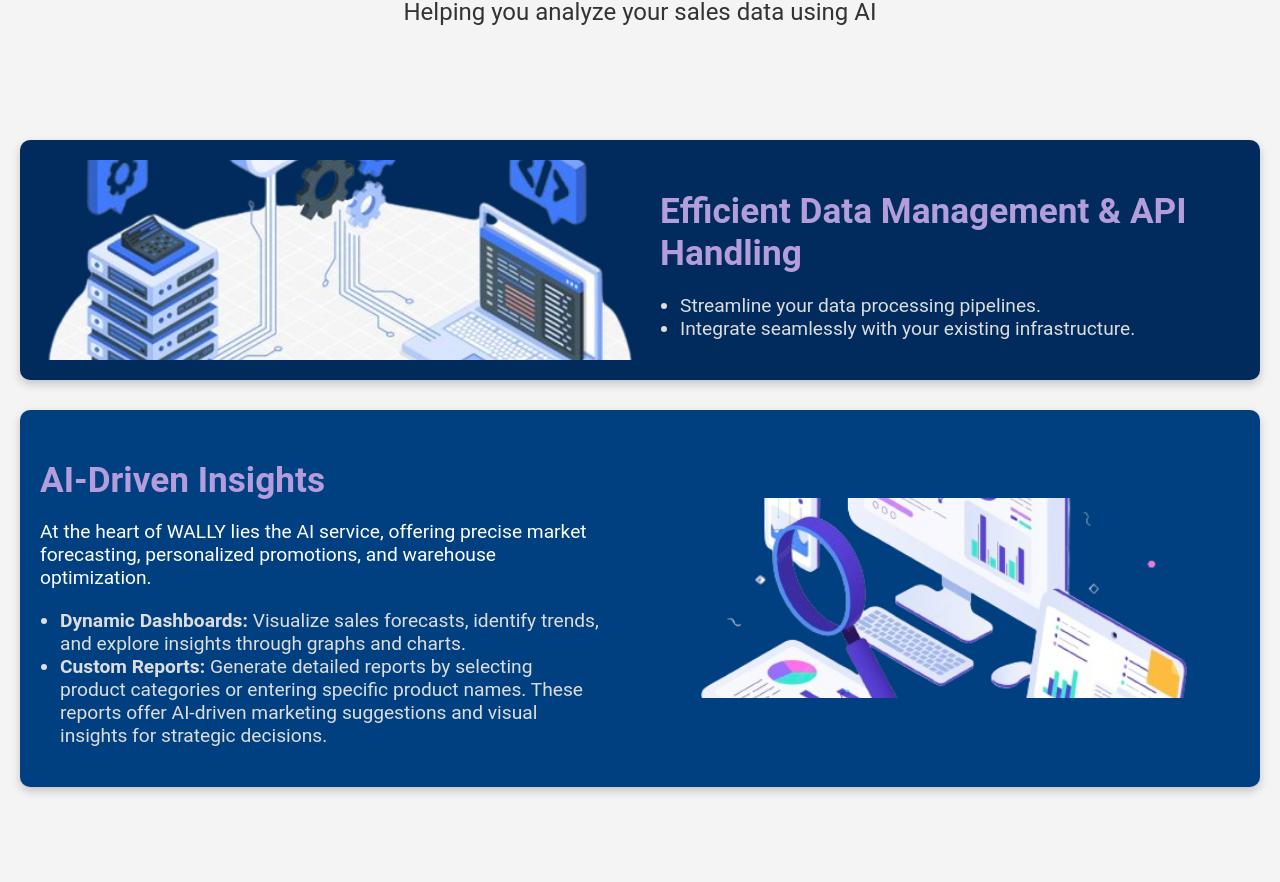
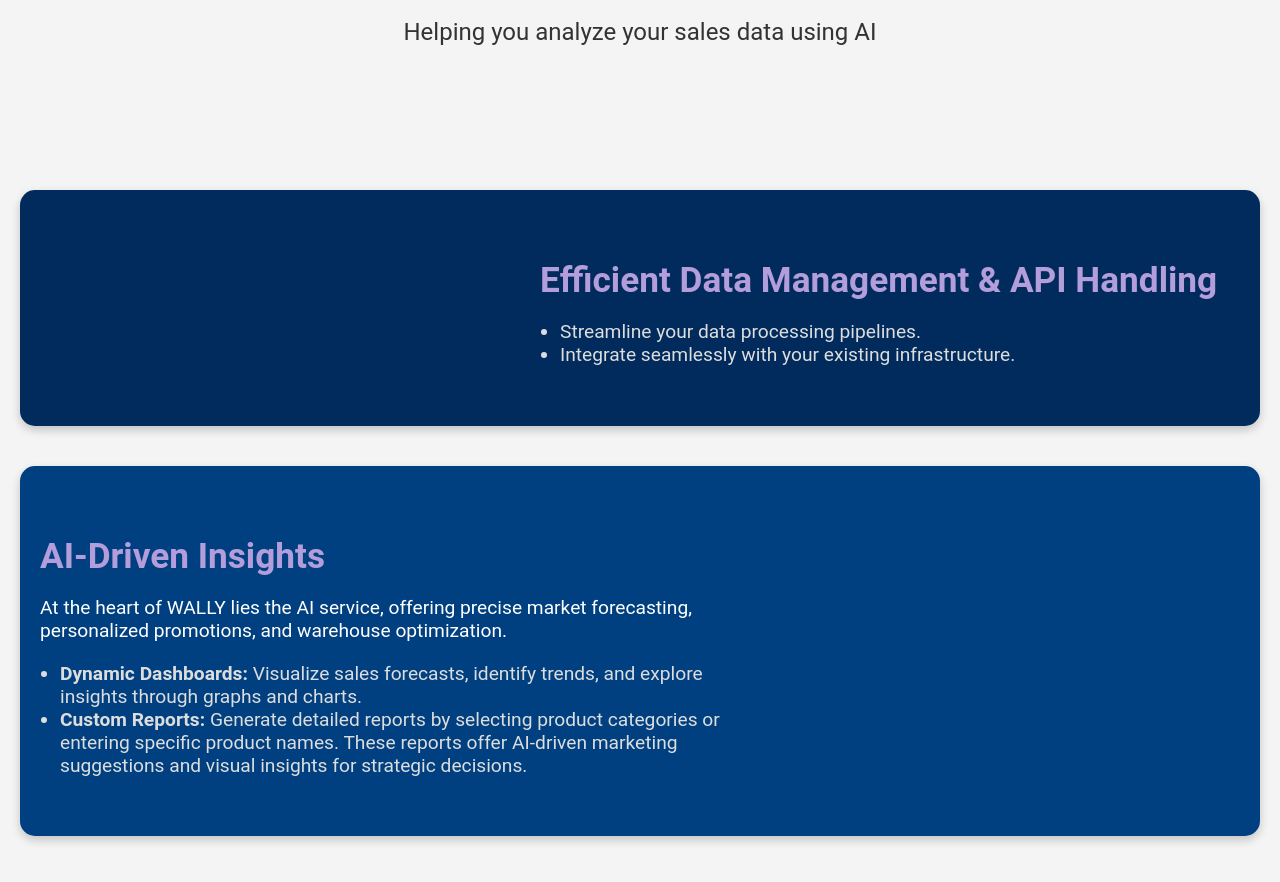
Before and after one commit to samvardhan03/hack.sp, a React (Create React App) app: page / in a window 1280 px wide. Shown: the part 308-1190 px from the top of the page. Before the commit the page ends 1145 px from the top, so only its background shows below. Built offline with nearby package versions, Linux system fonts and the light colour scheme.

Commit message:
Update Home.css

```diff
--- a/src/components/styles/Home.css
+++ b/src/components/styles/Home.css
@@ -19,9 +19,9 @@
 /* Hero Section */
 .hero-section {
     text-align: center;
-    padding: 60px 20px;
+    padding: 80px 20px; /* Increased padding for more space */
     width: 100%;
-    margin-bottom: 30px;
+    margin-bottom: 40px; /* Increased margin bottom */
 }
 
 .hero-title {
@@ -41,12 +41,13 @@
     font-size: 1.5em; /* Increased font size */
     margin-top: 10px;
 }
+
 /* Feature Section */
 .feature-section {
     background: #002b5c;
-    padding: 20px;
-    border-radius: 10px;
-    margin-bottom: 30px;
+    padding: 40px 20px; /* Increased padding for more space */
+    border-radius: 15px;
+    margin-bottom: 40px; /* Increased margin bottom */
     box-shadow: 0 4px 10px rgba(0, 0, 0, 0.2);
     width: 100%;
     max-width: 1200px;
@@ -60,8 +61,8 @@
 }
 
 .feature-image {
-    width: 50%;
-    height: 200px;
+    width: 40%; /* Reduced image width */
+    height: auto; /* Maintain aspect ratio */
     background-size: cover;
     background-position: center;
     border-radius: 10px;
@@ -73,7 +74,7 @@
 }
 
 .feature-text h2 {
-    font-size: 2.2em;
+    font-size: 2.2em; /* Font size of heading */
     margin-bottom: 10px;
     color: #b39ddb; /* Pastel purple */
 }
@@ -88,9 +89,9 @@
 /* Insights Section */
 .insights-section {
     background: #004080;
-    padding: 20px;
-    border-radius: 10px;
-    margin-bottom: 30px;
+    padding: 40px 20px; /* Increased padding for more space */
+    border-radius: 15px;
+    margin-bottom: 40px; /* Increased margin bottom */
     box-shadow: 0 4px 10px rgba(0, 0, 0, 0.2);
     width: 100%;
     max-width: 1200px;
@@ -110,7 +111,7 @@
 }
 
 .insights-text h2 {
-    font-size: 2.2em;
+    font-size: 2.2em; /* Font size of heading */
     margin-bottom: 10px;
     color: #b39ddb; /* Pastel purple */
 }
@@ -129,8 +130,8 @@
 }
 
 .insights-image {
-    width: 50%;
-    height: 200px;
+    width: 40%; /* Reduced image width */
+    height: auto; /* Maintain aspect ratio */
     background-size: cover;
     background-position: center;
     border-radius: 10px;
```
